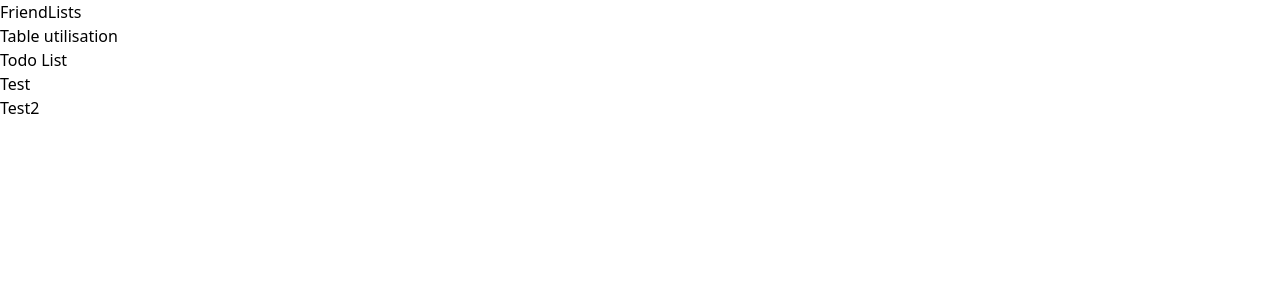
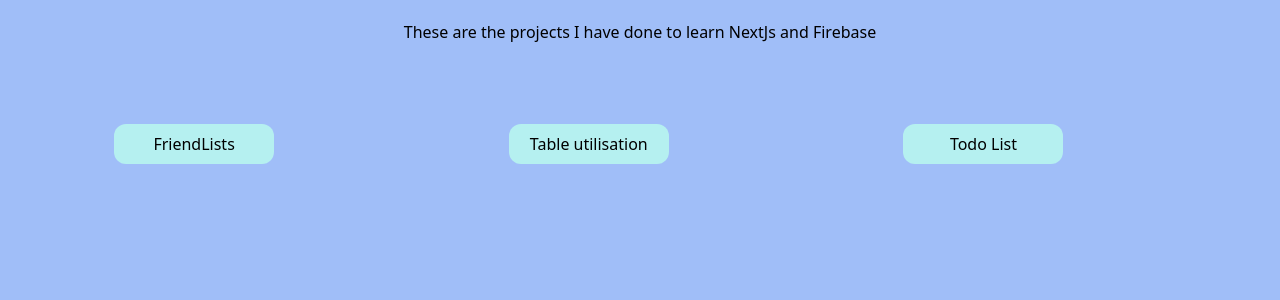
Before and after one commit to LucasAndria/TodoList, a Next.js app: page / in a window 1280 px wide. Shown: the top 300 px of the page. Built offline with nearby package versions, Linux system fonts and the light colour scheme.

Commit message:
UI todo list

```diff
--- a/components/Comp1.js
+++ /dev/null
@@ -1,9 +0,0 @@
-function Comp1({ data }) {
-    return (
-        <div>
-            data from Server : {data?.b}
-        </div>
-    )
-}
-
-export default Comp1
--- a/components/Comp2.js
+++ /dev/null
@@ -1,9 +0,0 @@
-function Comp2({ data }) {
-    return (
-        <div>
-            data from client : {data?.a}
-        </div>
-    )
-}
-
-export default Comp2
--- a/components/TodoList/Ajout.js
+++ b/components/TodoList/Ajout.js
@@ -2,21 +2,24 @@
 
 function Ajout({ funcAjout }) {
     const [inp, setInp] = useState("")
-    const Ajouter = () => {
-        funcAjout(inp);
-        setInp("");
+    const Ajouter = (e) => {
+        e.preventDefault()
+        inp !== '' && funcAjout(inp)
+        setInp("")
     }
 
     return (
-        <div className="flex items-center m-20">
-            <input className="mr-5 shadow border rounded w-full py-2 px-3 text-gray-700 leading-tight focus:outline-none focus:shadow-outline" type="text" value={inp} onChange={(e) => setInp(e.target.value)} placeholder="write here your todo" />
+        <div className="p-20">
+            <form className="flex items-center">
+                <input className="mr-5 shadow border w-full py-3 lg:py-5 px-3 text-gray-700 text-lg leading-tight focus:outline-none focus:shadow-outline" type="text" value={inp} onChange={(e) => setInp(e.target.value)} placeholder="write here your todo" />
 
-            <button className="shadow bg-gray-500 hover:bg-gray-400 focus:shadow-outline focus:outline-none text-white font-bold py-1.5 px-2 rounded" onClick={Ajouter}>
-                <svg xmlns="http://www.w3.org/2000/svg" width="25" height="25" fill="currentColor" className="bi bi-plus-square" viewBox="0 0 16 16">
-                    <path d="M14 1a1 1 0 0 1 1 1v12a1 1 0 0 1-1 1H2a1 1 0 0 1-1-1V2a1 1 0 0 1 1-1h12zM2 0a2 2 0 0 0-2 2v12a2 2 0 0 0 2 2h12a2 2 0 0 0 2-2V2a2 2 0 0 0-2-2H2z" />
-                    <path d="M8 4a.5.5 0 0 1 .5.5v3h3a.5.5 0 0 1 0 1h-3v3a.5.5 0 0 1-1 0v-3h-3a.5.5 0 0 1 0-1h3v-3A.5.5 0 0 1 8 4z" />
-                </svg>
-            </button>
+                <button className="shadow bg-[#1AA37A] hover:bg-[#72c684] focus:shadow-outline focus:outline-none text-white font-bold py-1.5 px-2 rounded" onClick={Ajouter}>
+                    <svg xmlns="http://www.w3.org/2000/svg" className="w-8 h-8 lg:h-12 lg:w-12" fill="currentColor" viewBox="0 0 16 16">
+                        <path d="M14 1a1 1 0 0 1 1 1v12a1 1 0 0 1-1 1H2a1 1 0 0 1-1-1V2a1 1 0 0 1 1-1h12zM2 0a2 2 0 0 0-2 2v12a2 2 0 0 0 2 2h12a2 2 0 0 0 2-2V2a2 2 0 0 0-2-2H2z" />
+                        <path d="M8 4a.5.5 0 0 1 .5.5v3h3a.5.5 0 0 1 0 1h-3v3a.5.5 0 0 1-1 0v-3h-3a.5.5 0 0 1 0-1h3v-3A.5.5 0 0 1 8 4z" />
+                    </svg>
+                </button>
+            </form>
         </div>
     )
 }
--- a/components/TodoList/Ligne.js
+++ b/components/TodoList/Ligne.js
@@ -1,5 +1,5 @@
 
-function Ligne({ id, todo, /*funcModif,*/ funcSupp }) {
+function Ligne({ id, todo, /*funcModif,*/ funcSupp, index }) {
 
     // const [val, setVal] = useState("")
     // const [modifier, setModifier] = useState(false)
@@ -12,13 +12,15 @@
     //     toogleModifier()
     // }
 
+    const bgColor = (index % 2) ? '#191c1a20' : '#549161'
+
     return (
-        <li className="flex m-2">
-            {todo}
+        <li style={{ backgroundColor: bgColor }} className="flex justify-between m-2 py-2 rounded-xl px-8 my-5">
+            <p className="text-lg">{todo}</p>
             {/* {modifier && <input type="text" value={val} onChange={(e) => setVal(e.target.value)} />} */}
             {/* <button onClick={modifier ? modif : toogleModifier}>{modifier ? "Confirm" : "Change"}</button> */}
             <button className="ml-5" onClick={() => funcSupp(id)}>
-                <svg xmlns="http://www.w3.org/2000/svg" width="20" height="20" fill="currentColor" className="bi bi-x-square" viewBox="0 0 16 16">
+                <svg xmlns="http://www.w3.org/2000/svg" width="30" height="30" fill="currentColor" className="bi bi-x-square" viewBox="0 0 16 16">
                     <path d="M14 1a1 1 0 0 1 1 1v12a1 1 0 0 1-1 1H2a1 1 0 0 1-1-1V2a1 1 0 0 1 1-1h12zM2 0a2 2 0 0 0-2 2v12a2 2 0 0 0 2 2h12a2 2 0 0 0 2-2V2a2 2 0 0 0-2-2H2z" />
                     <path d="M4.646 4.646a.5.5 0 0 1 .708 0L8 7.293l2.646-2.647a.5.5 0 0 1 .708.708L8.707 8l2.647 2.646a.5.5 0 0 1-.708.708L8 8.707l-2.646 2.647a.5.5 0 0 1-.708-.708L7.293 8 4.646 5.354a.5.5 0 0 1 0-.708z" />
                 </svg>
--- a/components/TodoList/Liste.js
+++ b/components/TodoList/Liste.js
@@ -8,11 +8,11 @@
     console.log(todoList)
 
     return (
-        <div className="mx-24 bg-green-200 text-justify px-6">
+        <div className="mx-24 bg-[#CAF6BF] rounded-xl p-5">
             <ul>
-                {todoList.map((todo) => (
+                {todoList.map((todo, index) => (
                     // <Ligne key={index} num={index} todo={todo} funcModif={funcModif} funcSupp={funcSupp} />
-                    <Ligne key={todo.id} id={todo.id} todo={todo.label} funcSupp={funcSupp} />
+                    <Ligne key={todo.id} id={todo.id} index={index} todo={todo.label} funcSupp={funcSupp} />
                 ))}
             </ul>
         </div>
--- a/components/TodoList/index.js
+++ b/components/TodoList/index.js
@@ -55,7 +55,9 @@
     }
 
     return (
-        <div className="div">
+        <div className="w-full h-screen bg-[#9EF9D8]">
+            <h1 className="text-gray-800 text-2xl text-center pt-5">TODO List</h1>
+            <p className="text-red-800 text-sm text-center pt-5">NB : It will not really work without connection</p>
             <Ajout funcAjout={funcAjout} />
             {/* <Liste todoList={todoList} funcModif={funcModif} funcSupp={funcSupp} /> */}
             <Liste todoList={todoList} funcSupp={funcSupp} />
--- a/pages/index.js
+++ b/pages/index.js
@@ -1,3 +1,4 @@
+import Link from "next/link"
 import { useRouter } from "next/router"
 import { useEffect } from "react"
 
@@ -10,31 +11,28 @@
   }
 
   return (
-    <div >
-      <div>
-        <button onClick={() => goTo("friend-list")}>
+    <div className="relative w-full h-screen bg-[#A0BEF8]">
+      <div className="p-5 flex justify-center items-center">
+        <p>These are the projects I have done to learn NextJs and Firebase</p>
+      </div>
+      <div className="w-[100%] max-w-6xl h-[20vh] grid md:grid-cols-2 lg:grid-cols-3 items-center ml-[1%] gap-8">
+        <div className="flex justify-center">
+          <button onClick={() => goTo("friend-list")} className='bg-[#B5F0F0] text-center w-40 h-10 rounded-xl cursor-pointer hover:scale-105 hover:shadow-lg ease-in duration-300'>
             FriendLists
           </button>
         </div>
-      <div>
-        <button onClick={() => goTo("use-table")}>
+
+        <div className="flex justify-center">
+          <button onClick={() => goTo("use-table")} className='bg-[#B5F0F0] text-center w-40 h-10 rounded-xl cursor-pointer hover:scale-105 hover:shadow-lg ease-in duration-300'>
             Table utilisation
           </button>
         </div>
-      <div>
-        <button onClick={() => goTo("todo-list")}>
+
+        <div className="flex justify-center">
+          <button onClick={() => goTo("todo-list")} className='bg-[#B5F0F0] text-center w-40 h-10 rounded-xl cursor-pointer hover:scale-105 hover:shadow-lg ease-in duration-300'>
             Todo List
           </button>
         </div>
-      <div>
-        <button onClick={() => goTo("test")}>
-          Test
-        </button>
-      </div>
-      <div>
-        <button onClick={() => goTo("test2")}>
-          Test2
-        </button>
       </div>
     </div>
   )
--- a/pages/test.js
+++ /dev/null
@@ -1,51 +0,0 @@
-import { useEffect, useState } from "react";
-import Comp1 from "../components/Comp1";
-import Comp2 from "../components/Comp2";
-import { db } from "../firebase";
-
-function test({ pr }) {
-
-    const [data, setData] = useState(pr)
-
-    async function getData() {
-        const res = await db.collection('test').doc('abc').get()
-
-        return res
-    }
-
-    db.collection('test').doc('abc').onSnapshot(querySnapshot => {
-        setData(querySnapshot.data())
-    });
-
-    const [data2, setData2] = useState(undefined)
-    const [res2, setRes2] = useState(null)
-    const [load, setLoad] = useState(true)
-    useEffect(() => {
-        getData().then(res => (setData2(res.data())))
-    }, [])
-
-    // const [state, setstate] = useState(false)
-
-    // setTimeout(() => {
-    //     setstate(!state)
-    // }, 5000);
-    // useEffect(() => {
-    //     console.log(data)
-    // }, [state])
-
-    return (
-        <div>
-            <Comp1 data={data} />
-            <Comp2 data={data2} />
-        </div>
-    )
-}
-
-export default test
-
-export async function getServerSideProps() {
-    const res = await db.collection('test').doc('abc').get()
-    const data = res.data()
-
-    return { props: { pr: data } }
-}
```
Also changed, not shown: firebase.js (+1 -33 lines). Lines whose indentation alone changed are shown as unchanged.
